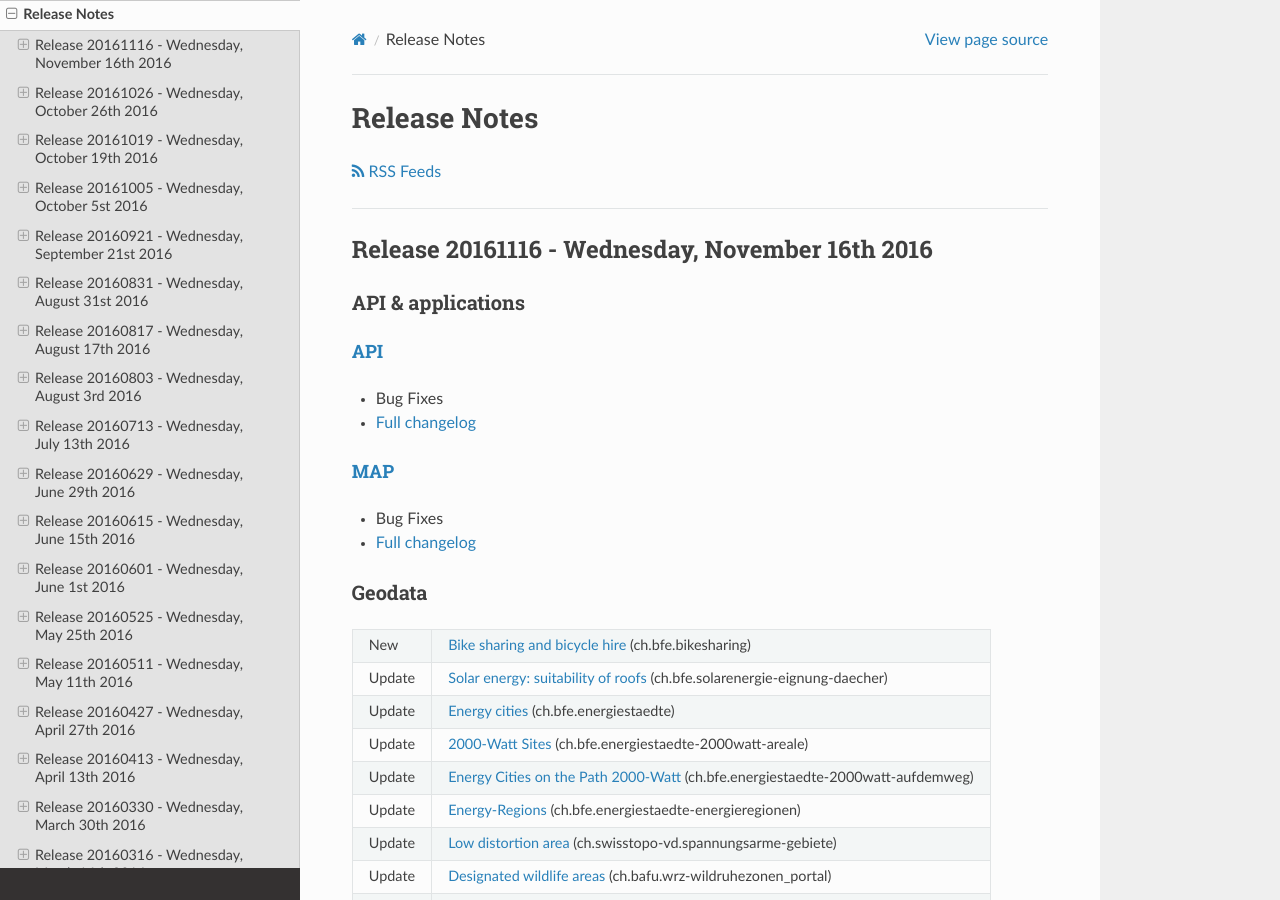
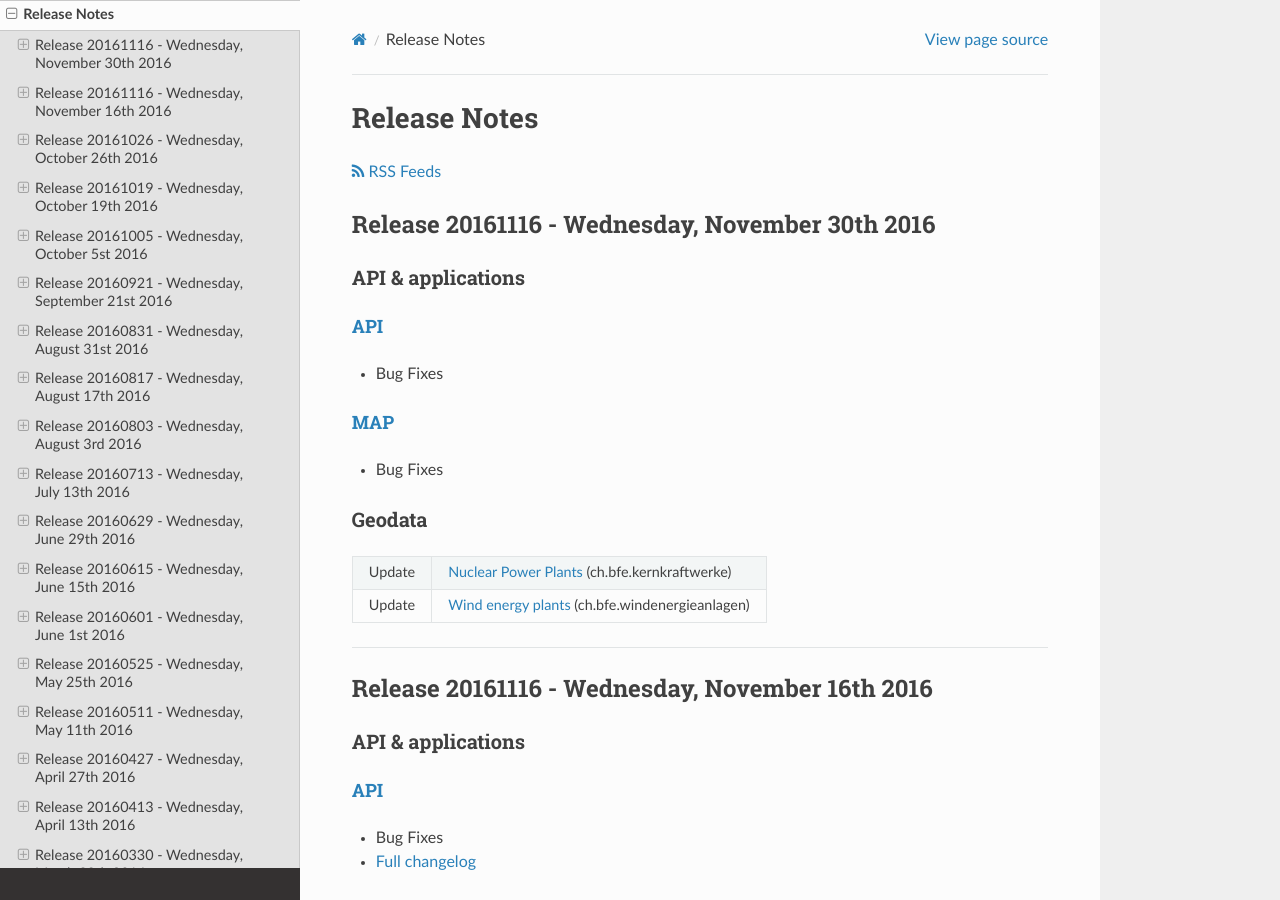
Before and after one commit to swisstopo-test/doc-chsdi3, a Sphinx documentation site: the page built from source/releasenotes/index.rst, in a window 1280 px wide and 900 px high. Built offline with Sphinx 7.4.7 and the Read the Docs theme 2.0.0, drawn with Linux system fonts in a browser that asks for light colours.

Commit message:
added BFE layers to relnotes

```diff
--- a/source/releasenotes/index.rst
+++ b/source/releasenotes/index.rst
@@ -13,6 +13,34 @@ Release Notes
 .. raw:: html
 
     <p><a class="reference external" href="rss2.xml"> <i class="fa fa-rss"> RSS Feeds </i></a></p>
+
+
+.. _releasenotes_20161130:
+   *******
+
+Release 20161116 - Wednesday, November 30th 2016
+-------------------------------------------------
+
+API & applications
+******************
+
+`API <//api3.geo.admin.ch>`__
+'''''''''''''''''''''''''''''
+- Bug Fixes
+
+
+`MAP <//map.geo.admin.ch>`__
+'''''''''''''''''''''''''''''
+- Bug Fixes
+
+
+Geodata
+*******
++--------+----------------------------------------------------------------------------------------------------------------------------------------------------------+
+| Update | `Nuclear Power Plants <//map.geo.admin.ch/?layers=ch.bfe.kernkraftwerke>`__ (ch.bfe.kernkraftwerke)                                                      |
++--------+----------------------------------------------------------------------------------------------------------------------------------------------------------+
+| Update | `Wind energy plants <//map.geo.admin.ch/?layers=ch.bfe.windenergieanlagen>`__ (ch.bfe.windenergieanlagen)                                                |
++--------+----------------------------------------------------------------------------------------------------------------------------------------------------------+
 
 
 .. _releasenotes_20161116:
```
